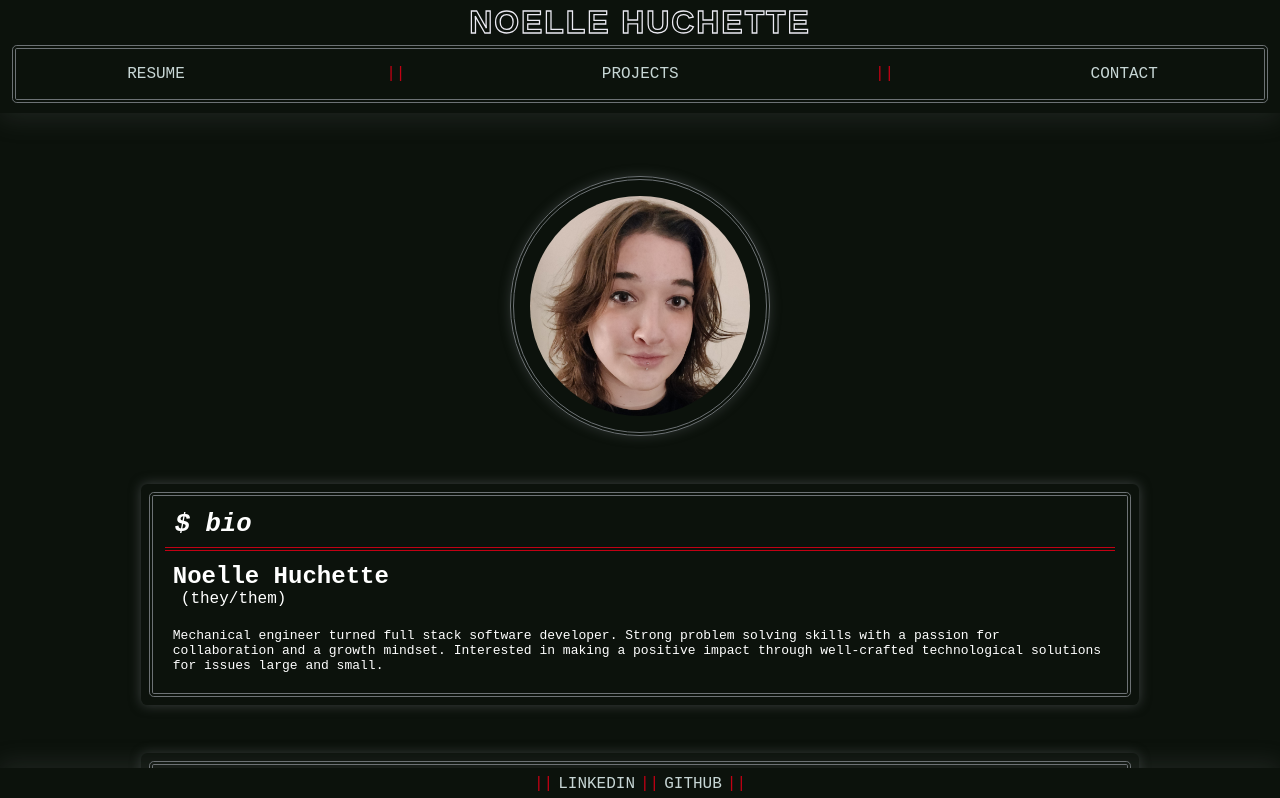
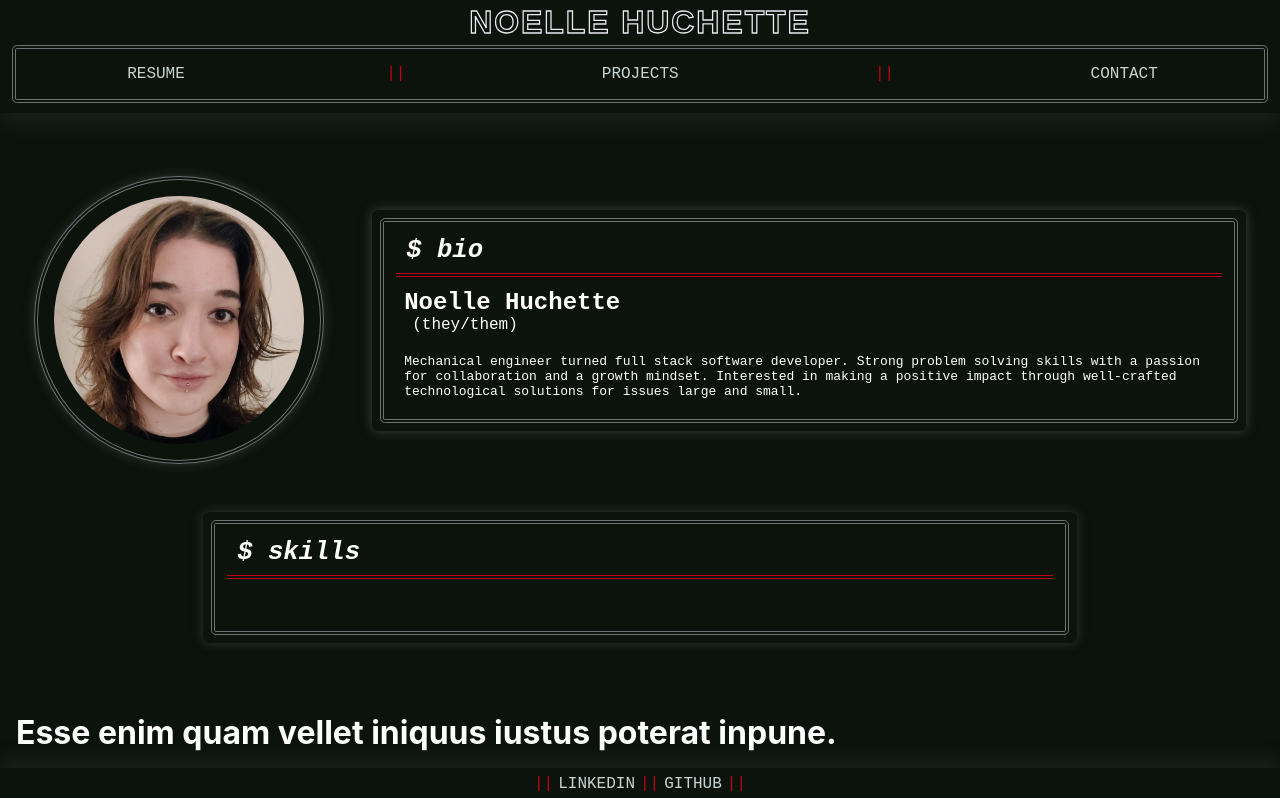
Before and after one commit to noellehuchette/portfolio, a React (Create React App) app: page / in a window 1280 px wide. Shown: the top 798 px of the page. Built offline with nearby package versions, Linux system fonts and the light colour scheme.

Commit message:
adding to homepage

```diff
--- a/src/client/components/Home/index.js
+++ b/src/client/components/Home/index.js
@@ -29,7 +29,7 @@ const Home = (props) => {
             <div className="block-title">
               <h2>$ skills</h2>
             </div>
-            <p>fufughhg</p>
+            <p></p>
           </div>
         </div>
         {loremIpsum()}
--- a/src/client/components/Home/style.css
+++ b/src/client/components/Home/style.css
@@ -44,8 +44,8 @@
 
 .bio-block {
   border-radius: 0.4rem;
-  width: 80%;
-  min-width: 280px;
+  width: 70%;
+  min-width: 300px;
   text-align: left;
   display: flex;
   flex-direction: column;
@@ -85,7 +85,7 @@
 /* ### HEADSHOT ### */
 
 .headshot-block {
-  aspect-ratio: 1;
+  width: 250px;
   padding: 1rem;
   display: flex;
   justify-content: center;
@@ -96,8 +96,7 @@
 }
 
 .headshot {
-  aspect-ratio: 1;
-  max-height: 220px;
+  width: 100%;
   border-radius: 50%;
 }
 
@@ -105,9 +104,9 @@
 /* ### SKILLS ### */
 
 .skills-block {
-  width: 80%;
+  width: 70%;
   border-radius: 0.4rem;
-  min-width: 280px;
+  min-width: 300px;
   text-align: left;
   display: flex;
   flex-direction: column;
```
